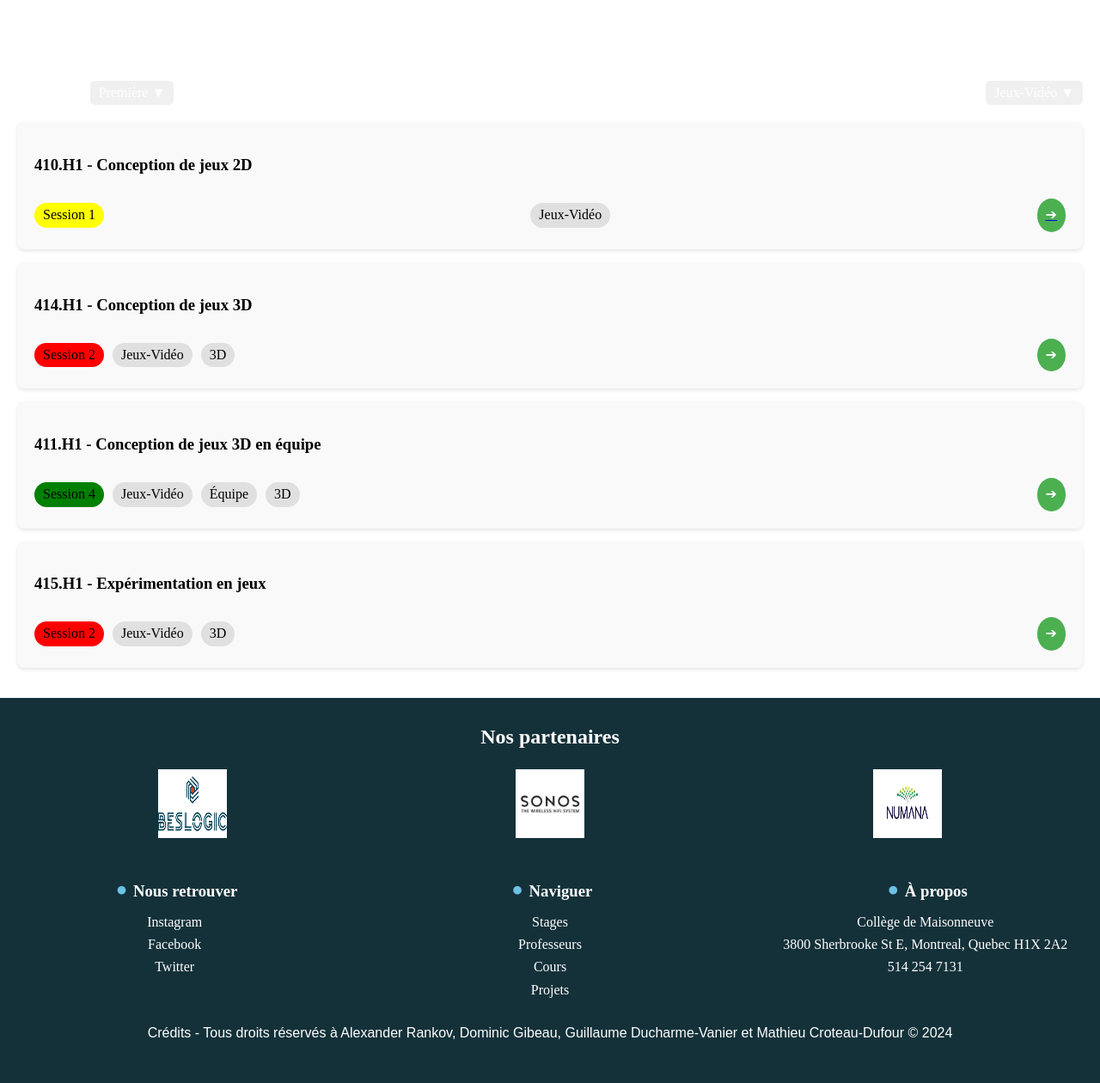
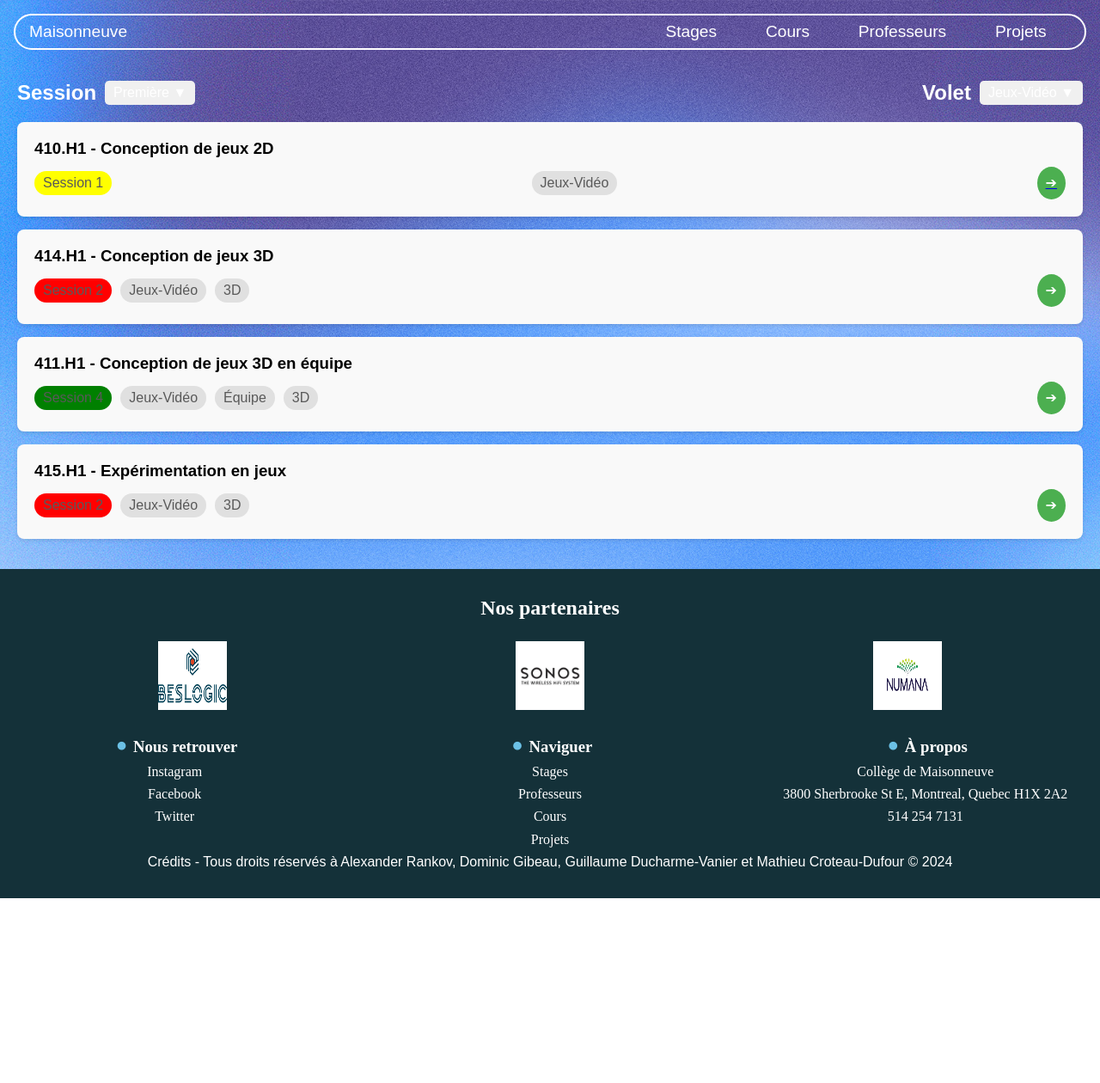
Before and after one commit to 5w5-2024-gr2-7/Content, a PHP site: page /cours.html in a window 1280 px wide. Shown: the whole page at 86% size. After the commit the page ends 1045 px from the top, so only its background shows below. Run offline with PHP 8.4, Linux system fonts and the light colour scheme.

Commit message:
01 octobre 2024 : J'ai ajouté du code dans les fichiers SASS de body, jeu, polices et root. J'ai aussi ajouté des nouveaux fichiers sass

```diff
--- /dev/null
+++ b/Sass/_body.scss
@@ -0,0 +1,20 @@
+* {
+    box-sizing: border-box;
+    padding: 0;
+    margin: 0;
+}
+
+body {
+    margin: 0;
+    padding: 0;
+    background-image: url("../images/fond.jpg");
+    background-repeat: no-repeat;
+    background-size: cover;
+    font-family: var(--body-font);
+    background-color: var(--body-color);
+    color: var(--text-color);
+}
+
+html {
+    height: 100%;
+}
--- /dev/null
+++ b/Sass/_jeu.scss
@@ -0,0 +1,121 @@
+/* Section du cours de jeu exemple */
+
+.back-btn {
+    display: none;
+    background-color: #333;
+    color: white;
+    padding: 10px 20px;
+    border: none;
+    cursor: pointer;
+    margin-top: 10px;
+}
+
+.course-title {
+    text-align: center;
+    margin-top: 20px;
+    color: white;
+}
+
+.ovals {
+    display: flex;
+    justify-content: center;
+    gap: 20px;
+    margin-top: 10px;
+}
+
+.oval {
+    background-color: #333;
+    color: white;
+    padding: 10px 20px;
+    border-radius: 50px;
+}
+
+.description {
+    margin: 20px;
+    text-align: center;
+}
+
+/* Software section */
+.software-section {
+    text-align: center;
+    margin-top: 20px;
+}
+
+.software-box {
+    background-color: black;
+    padding: 20px;
+    margin-bottom: 10px;
+    display: inline-block;
+    width: 100%;
+    max-width: 300px;
+    border-radius: 10px;
+    position: relative;
+}
+
+.software-logo {
+    width: 100px;
+    height: auto;
+    margin-top: 10px;
+}
+
+/* Mobile View (Max Width 768px) */
+@media only screen and (max-width: 768px) {
+    .back-btn {
+        display: block;
+    }
+
+    .ovals {
+        flex-direction: column;
+        align-items: center;
+    }
+
+    .description {
+        text-align: justify;
+    }
+
+    .software-section {
+        margin-top: 50px;
+    }
+
+    .software-box {
+        width: 100%;
+        max-width: 300px;
+    }
+}
+
+/* Desktop View */
+@media only screen and (min-width: 769px) {
+    .contenu-jeu {
+        display: grid;
+        grid-template-columns: 1fr 1fr;
+        gap: 50px;
+        margin: 50px;
+    }
+
+    .course-title,
+    .ovals {
+        grid-column: span 2;
+        text-align: center;
+    }
+
+    .description {
+        grid-column: 2;
+    }
+
+    .software-section {
+        grid-column: 1;
+    }
+
+    /* Agrandir le rectangle */
+    .software-box {
+        width: 100%;
+        max-width: 500px;
+        padding: 30px;
+        margin: 0 auto;
+    }
+
+    .software-logo {
+        display: block;
+        margin: 20px auto;
+    }
+}
--- a/Sass/_root.scss
+++ b/Sass/_root.scss
@@ -0,0 +1,24 @@
+/*=============== VARIABLES CSS ===============*/
+:root {
+    /*========== Colors ==========*/
+    /*Color mode HSL(hue, saturation, lightness)*/
+    --first-color: hsl(82, 60%, 28%);
+    --title-color: hsl(0, 0%, 15%);
+    --text-color: hsl(0, 0%, 35%);
+    --body-color: hsl(0, 0%, 95%);
+    --contenu-color: hsl(0, 0%, 100%);
+
+    /*========== Font and typography ==========*/
+    /*.5rem = 8px | 1rem = 16px ...*/
+    --body-font: "Poppins", sans-serif;
+    --h2-font-size: 1.25rem;
+    --small-font-size: .813rem;
+  }
+
+  /*========== Responsive typography ==========*/
+  @media screen and (min-width: 1120px) {
+    :root {
+      --h2-font-size: 1.5rem;
+      --small-font-size: .875rem;
+    }
+  }
--- a/Sass/styles.scss
+++ b/Sass/styles.scss
@@ -21,3 +21,7 @@
 @import "enseignants.scss";
 @import "animations.scss";
 @import "propos.scss";
+@import "body.scss";
+@import "polices.scss";
+@import "root.scss";
+@import "jeu.scss";
--- a/styles.css
+++ b/styles.css
@@ -402,4 +402,158 @@
     width: 100%;
     max-width: none;
   }
+}
+* {
+  box-sizing: border-box;
+  padding: 0;
+  margin: 0;
+}
+
+body {
+  margin: 0;
+  padding: 0;
+  background-image: url("../images/fond.jpg");
+  background-repeat: no-repeat;
+  background-size: cover;
+  font-family: var(--body-font);
+  background-color: var(--body-color);
+  color: var(--text-color);
+}
+
+html {
+  height: 100%;
+}
+
+/*=============== VARIABLES CSS ===============*/
+:root {
+  /*========== Colors ==========*/
+  /*Color mode HSL(hue, saturation, lightness)*/
+  --first-color: hsl(82, 60%, 28%);
+  --title-color: hsl(0, 0%, 15%);
+  --text-color: hsl(0, 0%, 35%);
+  --body-color: hsl(0, 0%, 95%);
+  --contenu-color: hsl(0, 0%, 100%);
+  /*========== Font and typography ==========*/
+  /*.5rem = 8px | 1rem = 16px ...*/
+  --body-font: "Poppins", sans-serif;
+  --h2-font-size: 1.25rem;
+  --small-font-size: .813rem;
+}
+
+/*========== Responsive typography ==========*/
+@media screen and (min-width: 1120px) {
+  :root {
+    --h2-font-size: 1.5rem;
+    --small-font-size: .875rem;
+  }
+}
+/* Section du cours de jeu exemple */
+.back-btn {
+  display: none;
+  background-color: #333;
+  color: white;
+  padding: 10px 20px;
+  border: none;
+  cursor: pointer;
+  margin-top: 10px;
+}
+
+.course-title {
+  text-align: center;
+  margin-top: 20px;
+  color: white;
+}
+
+.ovals {
+  display: flex;
+  justify-content: center;
+  gap: 20px;
+  margin-top: 10px;
+}
+
+.oval {
+  background-color: #333;
+  color: white;
+  padding: 10px 20px;
+  border-radius: 50px;
+}
+
+.description {
+  margin: 20px;
+  text-align: center;
+}
+
+/* Software section */
+.software-section {
+  text-align: center;
+  margin-top: 20px;
+}
+
+.software-box {
+  background-color: black;
+  padding: 20px;
+  margin-bottom: 10px;
+  display: inline-block;
+  width: 100%;
+  max-width: 300px;
+  border-radius: 10px;
+  position: relative;
+}
+
+.software-logo {
+  width: 100px;
+  height: auto;
+  margin-top: 10px;
+}
+
+/* Mobile View (Max Width 768px) */
+@media only screen and (max-width: 768px) {
+  .back-btn {
+    display: block;
+  }
+  .ovals {
+    flex-direction: column;
+    align-items: center;
+  }
+  .description {
+    text-align: justify;
+  }
+  .software-section {
+    margin-top: 50px;
+  }
+  .software-box {
+    width: 100%;
+    max-width: 300px;
+  }
+}
+/* Desktop View */
+@media only screen and (min-width: 769px) {
+  .contenu-jeu {
+    display: grid;
+    grid-template-columns: 1fr 1fr;
+    gap: 50px;
+    margin: 50px;
+  }
+  .course-title,
+  .ovals {
+    grid-column: span 2;
+    text-align: center;
+  }
+  .description {
+    grid-column: 2;
+  }
+  .software-section {
+    grid-column: 1;
+  }
+  /* Agrandir le rectangle */
+  .software-box {
+    width: 100%;
+    max-width: 500px;
+    padding: 30px;
+    margin: 0 auto;
+  }
+  .software-logo {
+    display: block;
+    margin: 20px auto;
+  }
 }/*# sourceMappingURL=styles.css.map */
```
Also changed, not shown: CSS/styles.css (+0 -180 lines), Sass/_polices.scss (added), 1 other file.
